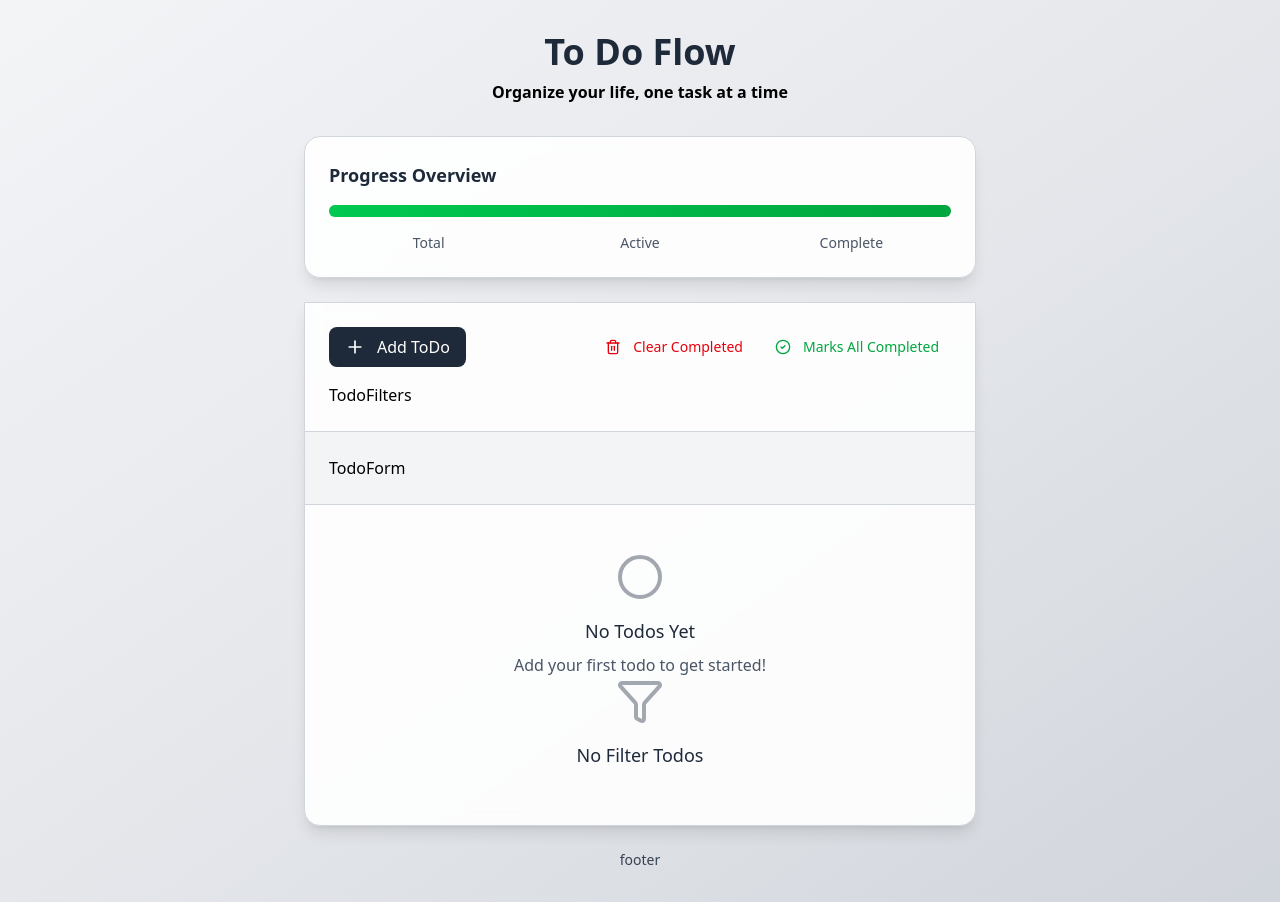
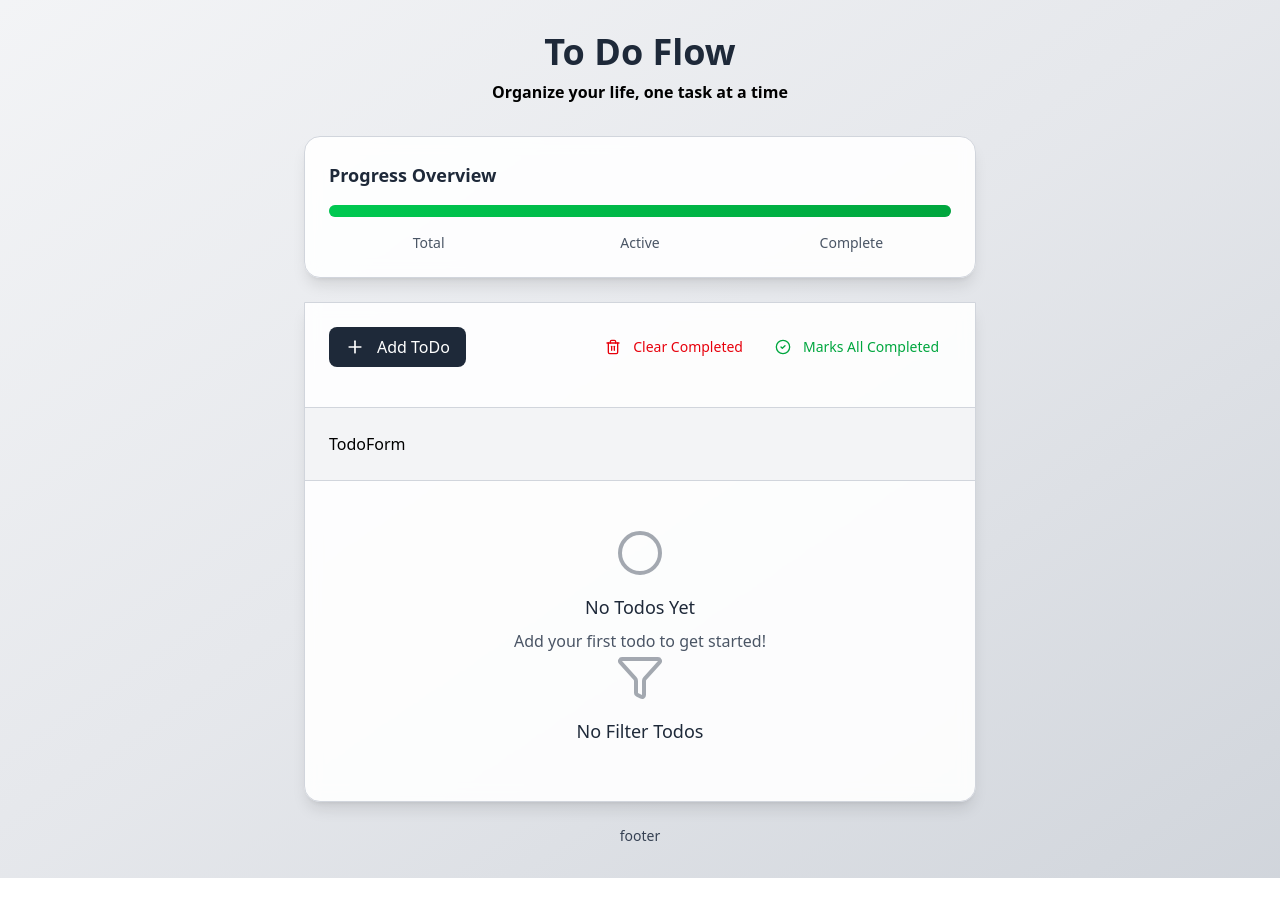
Before and after one commit to marleyDip/React-ToDo-App-Redux-Toolkit-Tailwind-CSS, a React (Vite) app: page / in a window 1280 px wide. After the commit the page ends 878 px from the top, so only its background shows below. Built offline with nearby package versions, Linux system fonts and the light colour scheme.

Commit message:
to do filter

```diff
--- a/src/components/TodoFilters.jsx
+++ b/src/components/TodoFilters.jsx
@@ -1,7 +1,11 @@
 import React from "react";
 
 function TodoFilters() {
-  return <div>TodoFilters</div>;
+  return (
+    <div className="grid place-items-center">
+      <div className="inline-flex bg-gray-200">{/* logic */}</div>
+    </div>
+  );
 }
 
 export default TodoFilters;
```
